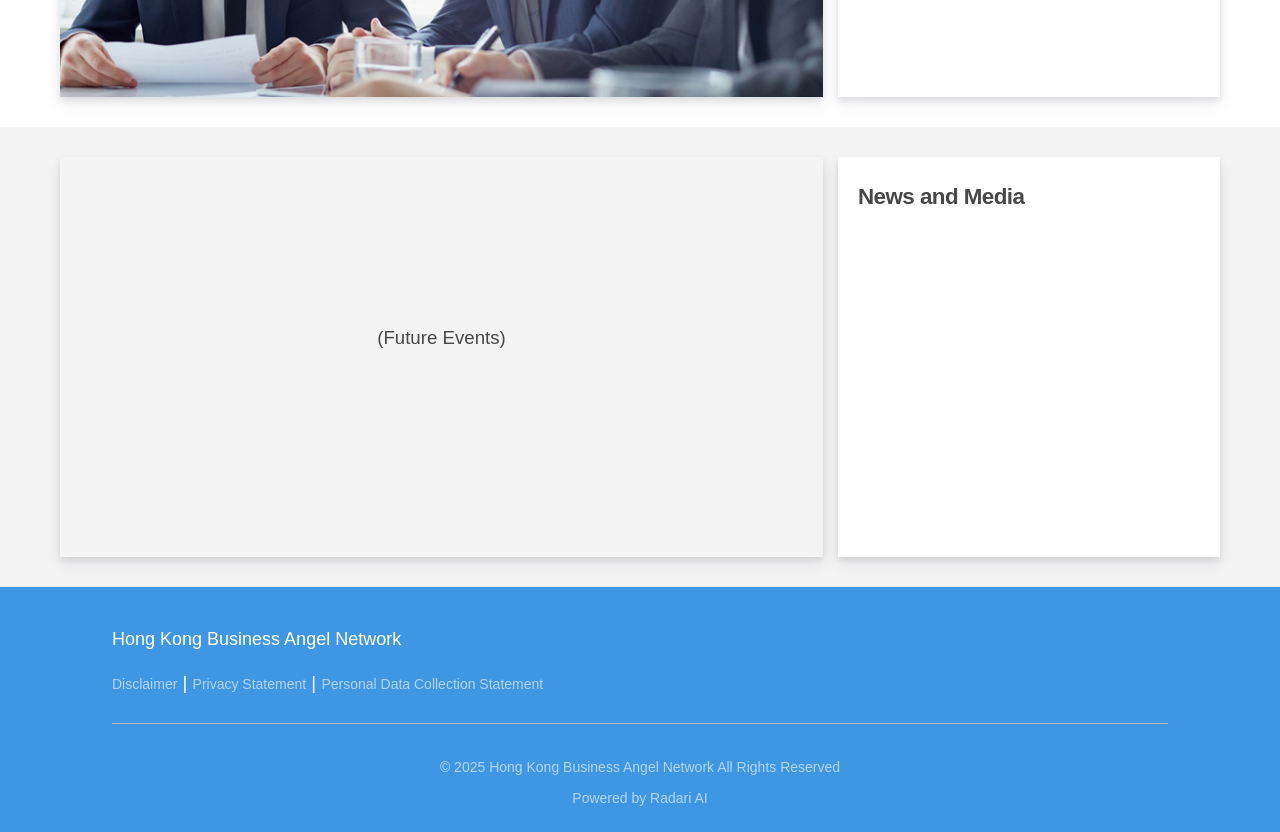
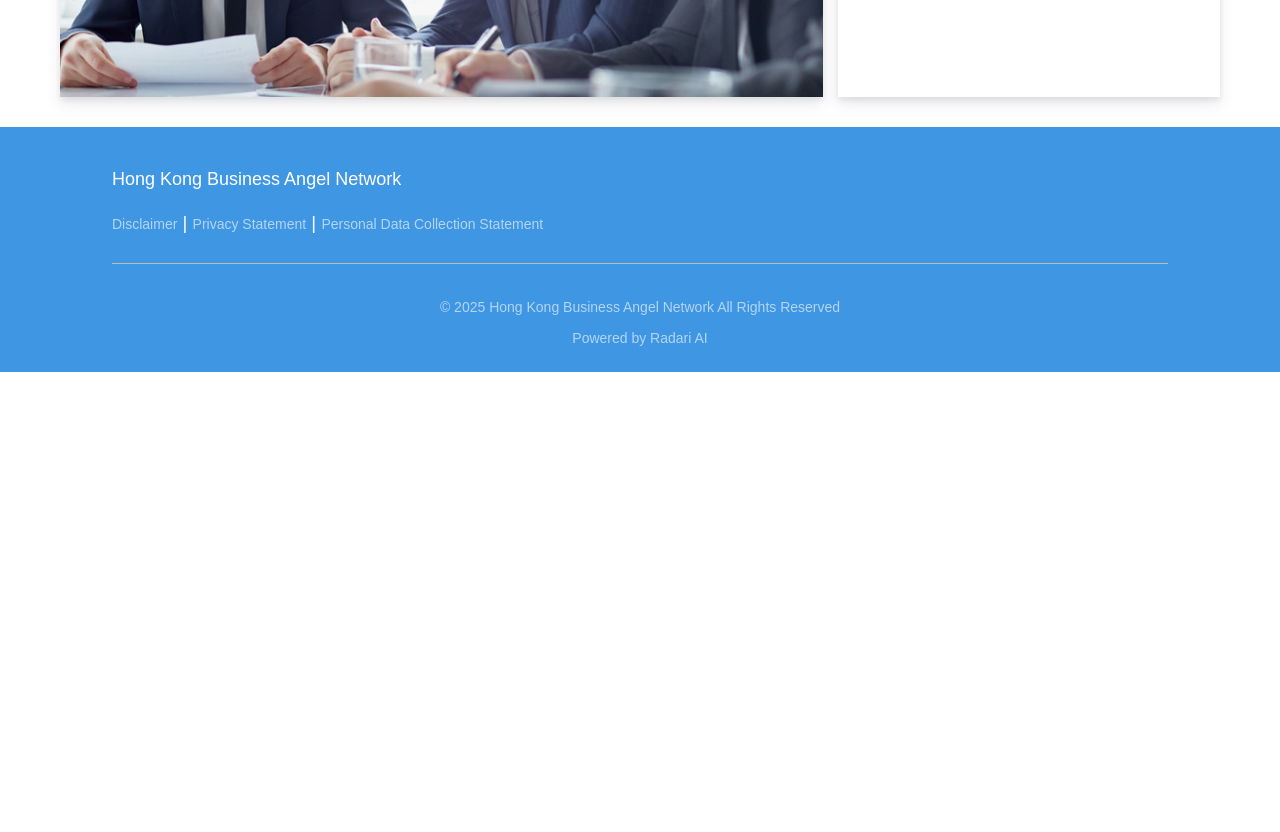
Before and after one commit to RadariAI/hkban-dev, a plain HTML site: page index.html in a window 1280 px wide. Shown: the part 1300-2132 px from the top of the page. After the commit the page ends 1672 px from the top, so only its background shows below. Drawn offline with Linux system fonts and the light colour scheme; a web font is replaced by a local one.

Commit message:
remove: future events section

```diff
--- a/index.html
+++ b/index.html
@@ -78,7 +78,7 @@
 			</div>
         </div>
 
-        <div class="section-wrapper" style="background-color: rgba(244, 244, 244);">
+        <!-- <div class="section-wrapper" style="background-color: rgba(244, 244, 244);">
 
 			<div class="row">
 				<div class="col-8">
@@ -88,7 +88,7 @@
 					<h3>News and Media</h3>
 				</div>
 			</div>
-        </div>
+        </div> -->
 
 		<div id="footer">
 			<div class="info-wrap">
```
